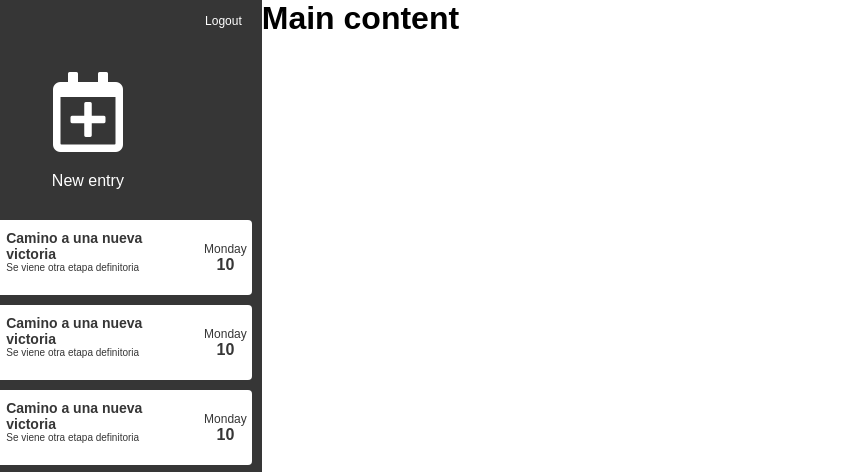
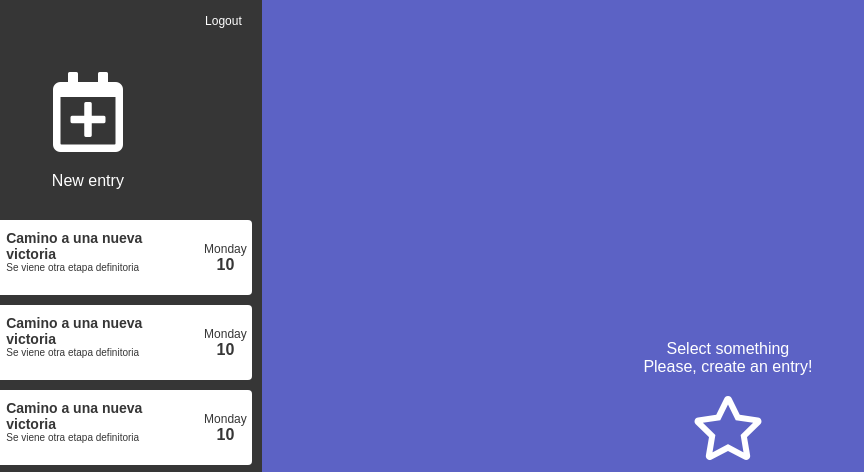
Before and after one commit to raulrobi2018/journal-app, a React app: page / in a window 1280 px wide. Shown: the top 472 px of the page, 86-950 px from the left. Built offline with nearby package versions, Linux system fonts and the light colour scheme.

Commit message:
Class 222 - Styling Main component

```diff
--- a/src/components/journal/JournalScreen.js
+++ b/src/components/journal/JournalScreen.js
@@ -1,4 +1,5 @@
 import React from "react";
+import {NothingSelected} from "./NothingSelected";
 import {Sidebar} from "./Sidebar";
 
 export const JournalScreen = () => {
@@ -7,7 +8,7 @@ export const JournalScreen = () => {
             <Sidebar />
 
             <main>
-                <h1>Main content</h1>
+                <NothingSelected />
             </main>
         </div>
     );
--- /dev/null
+++ b/src/components/journal/NothingSelected.js
@@ -0,0 +1,14 @@
+import React from "react";
+
+export const NothingSelected = () => {
+    return (
+        <div className="nothing__main-content">
+            <p>
+                Select something
+                <br />
+                Please, create an entry!
+            </p>
+            <i className="far fa-star fa-4x mt-5"></i>
+        </div>
+    );
+};
--- /dev/null
+++ b/src/styles/components/_nothing.scss
@@ -0,0 +1,13 @@
+.nothing__main-content {
+    align-items: center;
+    background-color: $primary;
+    color: white;
+    display: flex;
+    flex-direction: column;
+    justify-content: center;
+    height: 100vh;
+
+    p {
+        text-align: center;
+    }
+}
--- a/src/styles/styles.scss
+++ b/src/styles/styles.scss
@@ -5,5 +5,6 @@
 @import './components/buttons';
 @import './components/links';
 @import './components/journal';
+@import './components/nothing';
 
 //components
```
